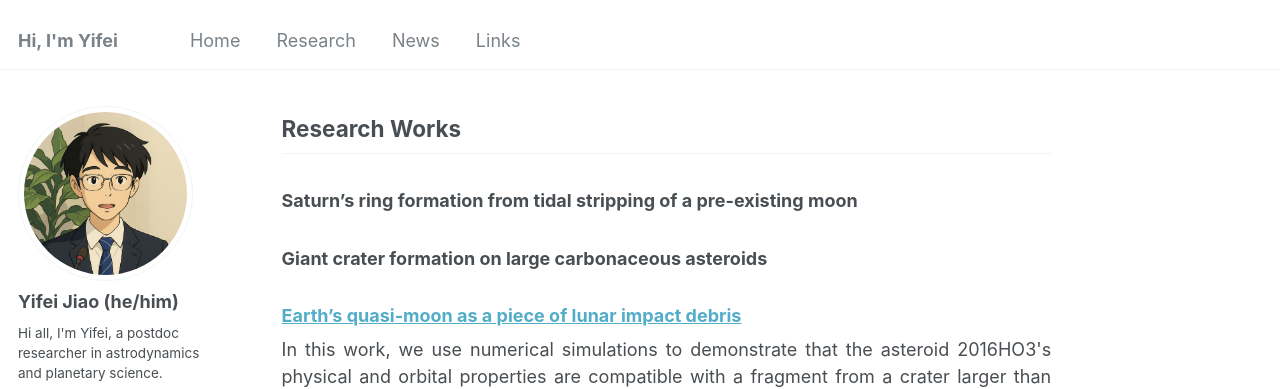
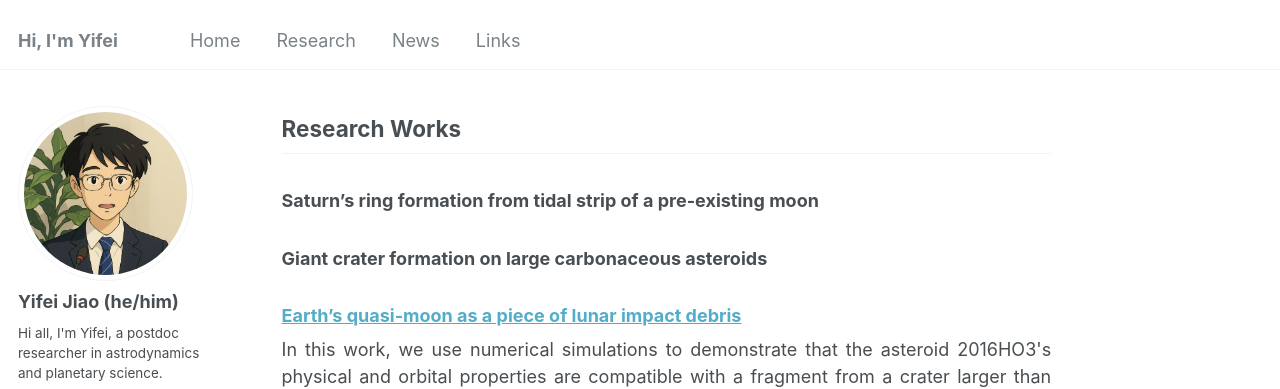
Before and after one commit to jiaoyf-thu/jiaoyf-thu.github.io, a Jekyll site: the page built from _pages/research.md, in a window 1280 px wide and 900 px high. Shown: the top 389 px of the window. Built offline with Jekyll 4.4.1, drawn with Linux system fonts in a browser that asks for light colours; some web fonts are replaced.

Commit message:
Fix typo in Saturn's ring formation title

```diff
--- a/_pages/research.md
+++ b/_pages/research.md
@@ -6,7 +6,7 @@ author_profile: true
 
 ## Research Works
 
-### Saturn's ring formation from tidal stripping of a pre-existing moon
+### Saturn's ring formation from tidal strip of a pre-existing moon
 
 ### Giant crater formation on large carbonaceous asteroids
 
```
